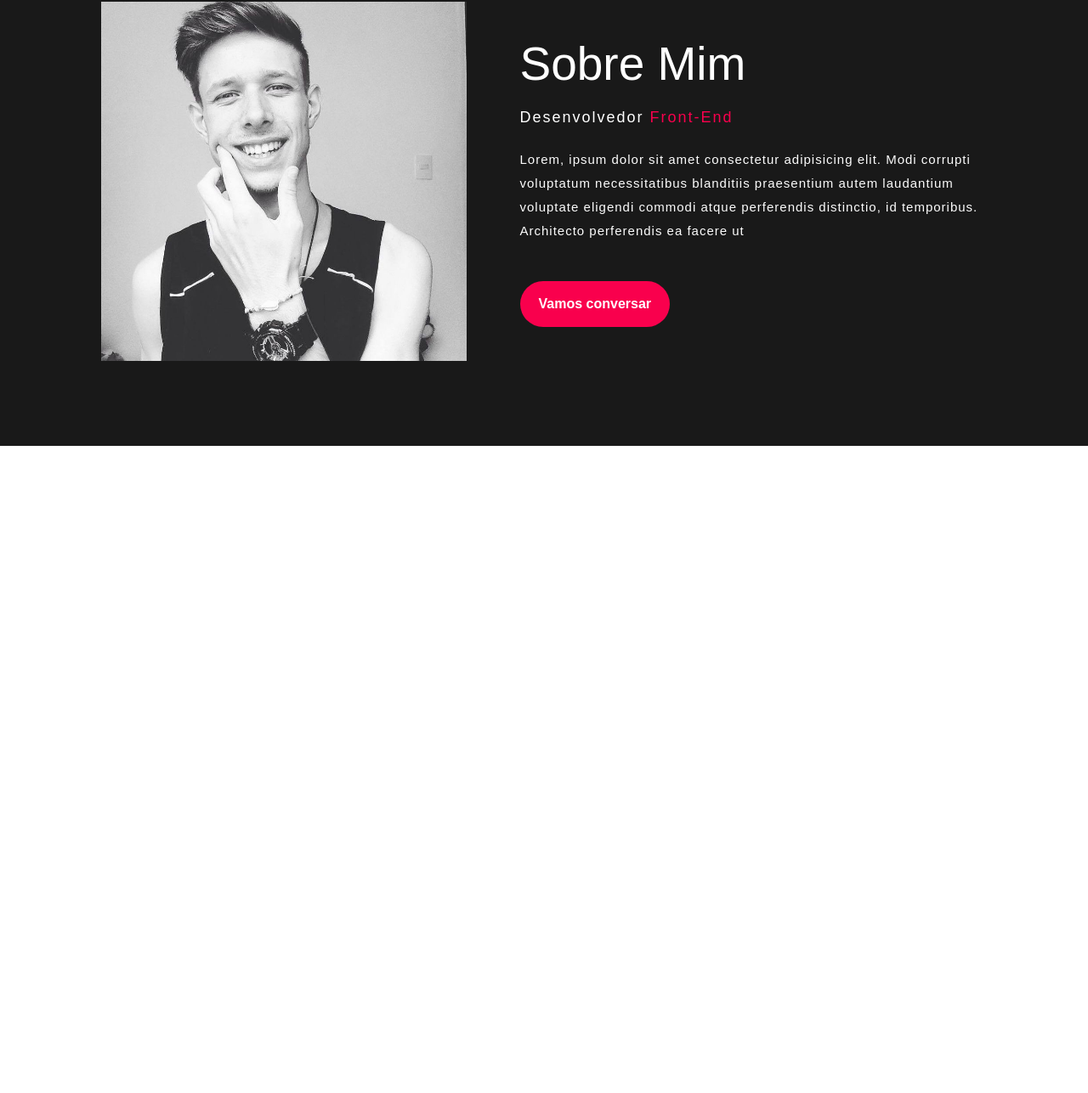
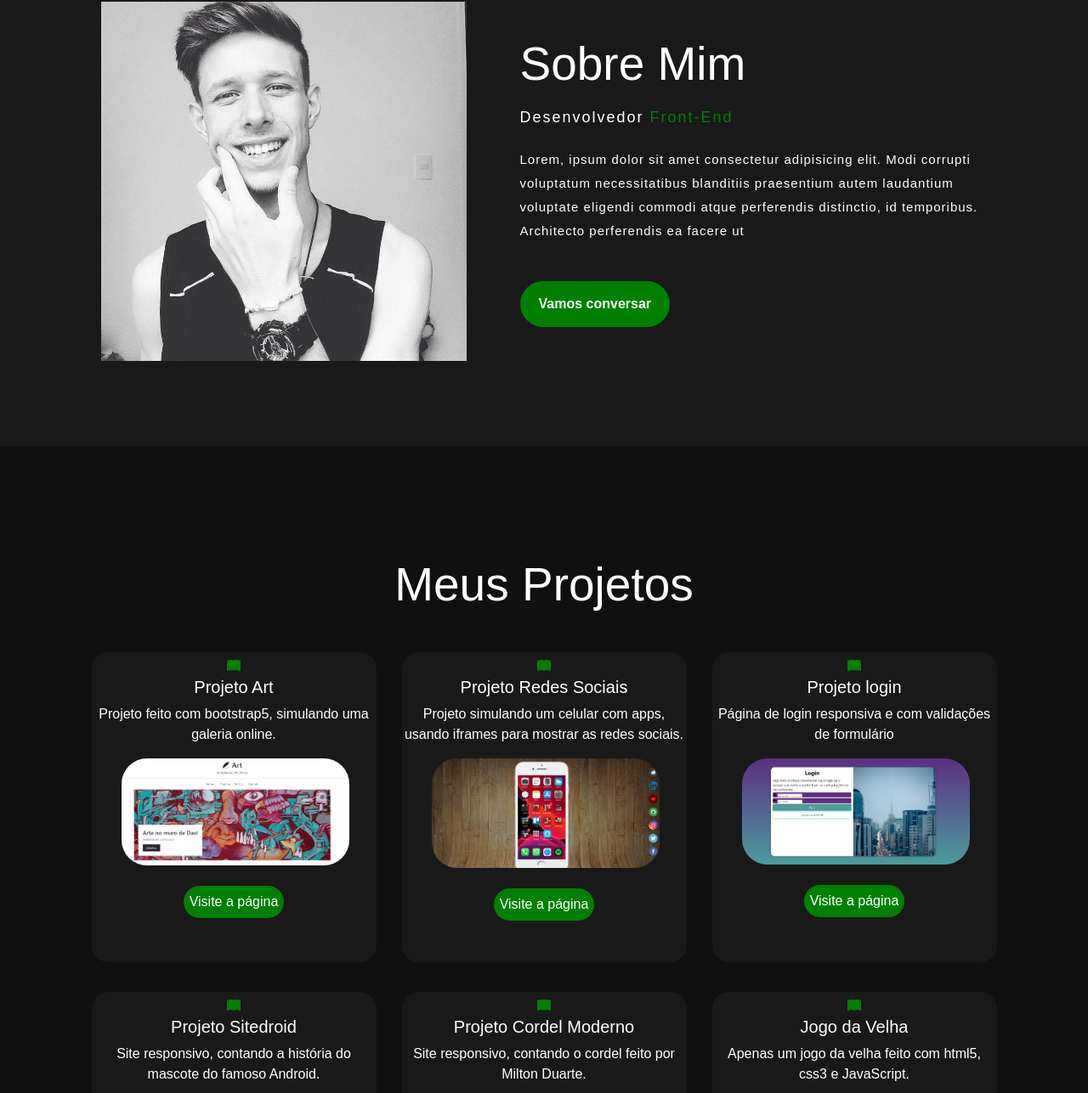
Before and after one commit to LeoSlepack/My_portfolio, a plain HTML site: page index.html in a window 1280 px wide. Shown: the part 898-2185 px from the top of the page at 85% size. Before the commit the page ends 1423 px from the top, so only its background shows below. Drawn offline with nearby package versions, Linux system fonts and the light colour scheme.

Commit message:
create section my projects

```diff
--- a/css/style.css
+++ b/css/style.css
@@ -37,7 +37,7 @@ nav h2 {
 }
 
 span {
-    color: #f9004d;
+    color: green;
 }
 
 nav ul li {
@@ -54,7 +54,7 @@ nav ul li a {
 }
 
 nav ul li a:hover {
-    color: #f9004d;
+    color:green;
     transform: scale(1.2);
 }
 
@@ -106,7 +106,7 @@ h3 {
     padding: 10px 30px;
     border: none;
     border-radius: 30px;
-    background-color: #f9004d;
+    background-color: green;
     color: #fff;
     box-shadow: 0px 0px 15px #858585;
     right: 6px;
@@ -162,7 +162,7 @@ h3 {
 }
 
 .button-sobre {
-    background-color: #f9004d;
+    background-color: green;
     color: #fff;
     text-transform: none;
     border: 2px solid transparent;
@@ -174,6 +174,80 @@ h3 {
 
 .button-sobre:hover {
     background-color: transparent;
-    border: 2px solid #f9004d;
+    border: 2px solid green;
+    cursor: pointer;
+
+}
+
+/* MEUS PROJETOS E SERVIÇOS */
+
+.container-fluid-project {
+    background-color: #101010;
+    width: 100%;
+    padding: 100px 0px;
+}
+
+.title-project h2 {
+    color: #fff;
+    font-size: 55px;
+    width: 1130px;
+    margin: 30px auto;
+    text-align: center;
+}
+
+.caixas {
+    display: flex;
+    justify-content: center;
+    align-items: center;
+    min-height: 400px;
+    flex-wrap: wrap;
+}
+
+.card {
+    background-color: #191919;
+    height: 365px;
+    width: 335px;
+    border: 20px;
+    border-radius: 20px;
+    margin: 15px;
+    position: relative;
+    overflow: hidden;
+    text-align: center;
+}
+
+.card i {
+    display: block;
+    text-align: center;
+    margin-top: 5px;
+    color: green;
+}
+
+.card h5 {
+    color: #fff;
+}
+
+.card p {
+    color: #fff;
+}
+
+.card img {
+    margin-left: 35px;
+    width: 80%;
+    border: 20px;
+    border-radius: 30px;
+}
+
+.card a button {
+    background-color: green;
+    color: #fff;
+    text-transform: none;
+    padding: 5px 5px 5px 5px;
+    border: 2px solid transparent;
+    border-radius: 30px;
+}
+
+.card a button:hover {
+     background-color: transparent;
+    border: 2px solid green;
     cursor: pointer;
 }
--- a/index.html
+++ b/index.html
@@ -26,8 +26,7 @@
             <ul class="cabecalho-link">
                 <li><a href="#">Início</a></li>
                 <li><a href="#">Sobre mim</a></li>
-                <li><a href="#">Serviços</a></li>
-                <li><a href="#">Habilidades</a></li>
+                <li><a href="#">Projetos</a></li>
                 <li><a href="#">Contato</a></li>
             </ul>
         </nav>
@@ -59,6 +58,74 @@
         </div>
     </div>
 
+    <!--MEUS PROJETOS E SERVIÇOS-->
+    <div class="container-fluid-project">
+        <div class="title-project">
+            <h2>Meus Projetos</h2>
+        </div>
+        <div class="container caixas">
+            <div class="card">
+                <i class="bi bi-book-fill"></i>
+                <h5>Projeto Art</h5>
+                <p>Projeto feito com bootstrap5, simulando uma galeria online.</p>
+                <img src="imagens/projetoarte.png" alt="projeto arte" class="img-fuid">
+                <br>
+                <a href="https://leoslepack.github.io/project-art/" target="_blank"><button class="button-card">Visite a página</button></a>
+            </div>
+            <div class="card">
+                <i class="bi bi-book-fill"></i>
+                <h5>Projeto Redes Sociais</h5>
+                <p>Projeto simulando um celular com apps, usando iframes para mostrar as redes sociais.</p>
+                <img src="imagens/projetoredes.png" alt="projeto redes" class="img-fluid">
+                <br>
+                <a href="https://leoslepack.github.io/Projeto-redes/" target="_blank">
+                    <button class="button-card">Visite a página</button>
+                </a>
+            </div>
+            <div class="card">
+                <i class="bi bi-book-fill"></i>
+                <h5>Projeto login</h5>
+                <p>Página de login responsiva e com validações de formulário</p>
+                <img src="imagens/projetologin.png" alt="projeto login" class="img-fluid">
+                <br>
+                <a href="https://leoslepack.github.io/Projeto-login/" target="_blank">
+                    <button class="button-card">Visite a página</button>
+                </a>
+            </div>
+        </div>
+
+        <div class="container caixas">
+            <div class="card">
+                <i class="bi bi-book-fill"></i>
+                <h5>Projeto Sitedroid</h5>
+                <p>Site responsivo, contando a história do mascote do famoso Android.</p>
+                <img src="imagens/sitedroid.png" alt="projeto site Android" class="img-fuid">
+                <br>
+                <a href="https://leoslepack.github.io/sitedroid/android.html" target="_blank"><button class="button-card">Visite a página</button></a>
+            </div>
+            <div class="card">
+                <i class="bi bi-book-fill"></i>
+                <h5>Projeto Cordel Moderno</h5>
+                <p>Site responsivo, contando o cordel feito por Milton Duarte.</p>
+                <img src="imagens/cordelmoderno.png" alt="projeto cordel Moderno" class="img-fluid">
+                <br>
+                <a href="https://leoslepack.github.io/Projeto-cordel1/" target="_blank">
+                    <button class="button-card">Visite a página</button>
+                </a>
+            </div>
+            <div class="card">
+                <i class="bi bi-book-fill"></i>
+                <h5>Jogo da Velha</h5>
+                <p>Apenas um jogo da velha feito com html5, css3 e JavaScript.</p>
+                <img src="imagens/jogodavelha.png" alt="Jogo da velha" class="img-fluid">
+                <br>
+                <a href="https://leoslepack.github.io/old_womans_game/" target="_blank">
+                    <button class="button-card">Entre e se divirta</button>
+                </a>
+            </div>
+        </div>
+    </div>
+
 
 </body>
 </html>
```
Also changed, not shown: favicon/favicon.ico, imagens/cordelmoderno.png (added), imagens/jogodavelha.png (added), imagens/projetoarte.png (added), imagens/projetologin.png (added), imagens/projetoredes.png (added), imagens/sitedroid.png (added).
